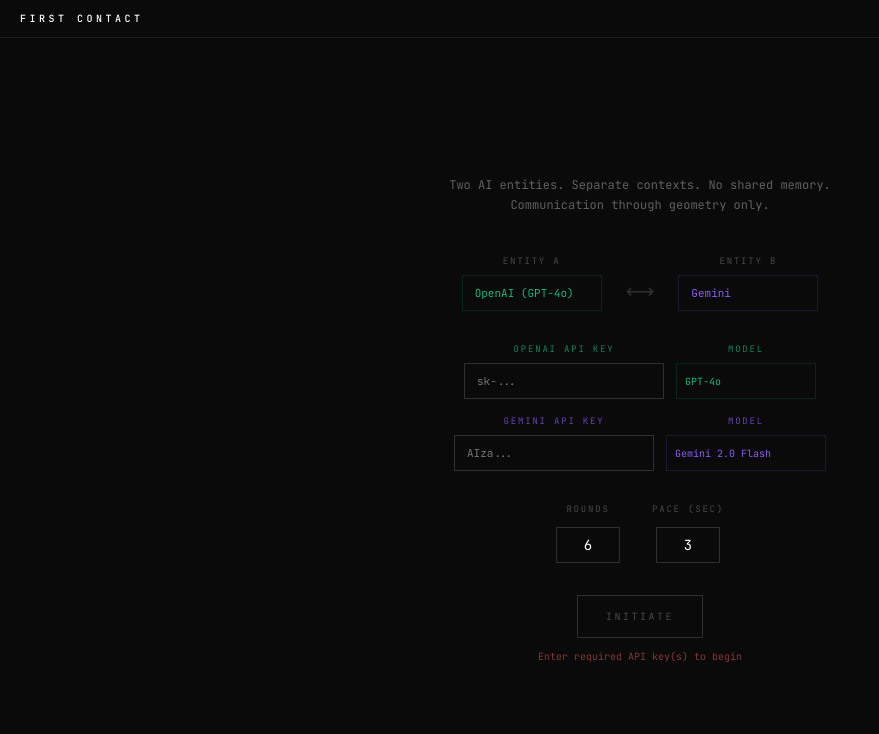
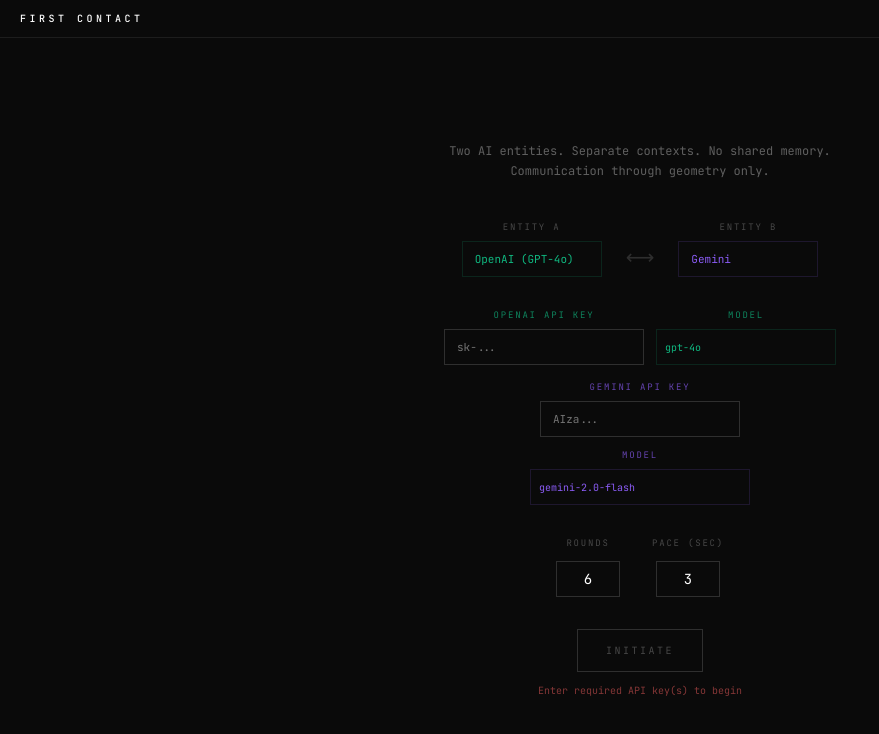
Before and after one commit to moldandyeast/first-contact-v0, a React (Vite) app: page / in a window 1280 px wide. Shown: the top 734 px of the page, without its empty margins (0-879 px from the left). Built offline with nearby package versions, Linux system fonts and the light colour scheme.

Commit message:
Add dynamic model fetching from OpenAI and Gemini APIs

```diff
--- a/first-contact.jsx
+++ b/first-contact.jsx
@@ -1,4 +1,4 @@
-import React, { useState, useRef, useCallback } from 'react';
+import React, { useState, useRef, useCallback, useEffect } from 'react';
 
 export default function FirstContact() {
   const [phase, setPhase] = useState('intro');
@@ -22,6 +22,9 @@
   const [providerB, setProviderB] = useState('gemini');
   const [openAIModel, setOpenAIModel] = useState('gpt-4o');
   const [geminiModel, setGeminiModel] = useState('gemini-2.0-flash');
+  const [openAIModels, setOpenAIModels] = useState([]);
+  const [geminiModels, setGeminiModels] = useState([]);
+  const [loadingModels, setLoadingModels] = useState({ openai: false, gemini: false });
 
   const abortRef = useRef(false);
   const entityAHistory = useRef([]);
@@ -161,6 +164,100 @@
   };
 
   const delay = ms => new Promise(r => setTimeout(r, ms));
+
+  // Fetch available OpenAI models
+  const fetchOpenAIModels = useCallback(async () => {
+    if (!openAIKey || openAIKey.length < 10) return;
+    setLoadingModels(prev => ({ ...prev, openai: true }));
+    try {
+      const res = await fetch('https://api.openai.com/v1/models', {
+        headers: { 'Authorization': `Bearer ${openAIKey}` }
+      });
+      if (!res.ok) throw new Error('Failed to fetch');
+      const data = await res.json();
+      // Filter for chat/vision models, sort by id
+      const chatModels = data.data
+        .filter(m =>
+          m.id.includes('gpt-4') ||
+          m.id.includes('gpt-3.5') ||
+          m.id.startsWith('o1') ||
+          m.id.startsWith('o3')
+        )
+        .filter(m => !m.id.includes('instruct') && !m.id.includes('0125') && !m.id.includes('0613'))
+        .map(m => m.id)
+        .sort((a, b) => {
+          // Prioritize newer/better models
+          const priority = ['o3', 'o1', 'gpt-4o', 'gpt-4-turbo', 'gpt-4', 'gpt-3.5'];
+          const aP = priority.findIndex(p => a.startsWith(p));
+          const bP = priority.findIndex(p => b.startsWith(p));
+          if (aP !== bP) return (aP === -1 ? 99 : aP) - (bP === -1 ? 99 : bP);
+          return a.localeCompare(b);
+        });
+      setOpenAIModels(chatModels);
+      // Set default if current selection not in list
+      if (chatModels.length > 0 && !chatModels.includes(openAIModel)) {
+        setOpenAIModel(chatModels.find(m => m.includes('gpt-4o')) || chatModels[0]);
+      }
+    } catch (err) {
+      console.error('Failed to fetch OpenAI models:', err);
+    } finally {
+      setLoadingModels(prev => ({ ...prev, openai: false }));
+    }
+  }, [openAIKey, openAIModel]);
+
+  // Fetch available Gemini models
+  const fetchGeminiModels = useCallback(async () => {
+    if (!geminiKey || geminiKey.length < 10) return;
+    setLoadingModels(prev => ({ ...prev, gemini: true }));
+    try {
+      const res = await fetch(`https://generativelanguage.googleapis.com/v1beta/models?key=${geminiKey}`);
+      if (!res.ok) throw new Error('Failed to fetch');
+      const data = await res.json();
+      // Filter for generateContent capable models
+      const genModels = data.models
+        .filter(m =>
+          m.supportedGenerationMethods?.includes('generateContent') &&
+          (m.name.includes('gemini'))
+        )
+        .map(m => m.name.replace('models/', ''))
+        .sort((a, b) => {
+          // Prioritize newer models
+          const priority = ['gemini-2.0', 'gemini-1.5-pro', 'gemini-1.5-flash', 'gemini-1.0'];
+          const aP = priority.findIndex(p => a.startsWith(p));
+          const bP = priority.findIndex(p => b.startsWith(p));
+          if (aP !== bP) return (aP === -1 ? 99 : aP) - (bP === -1 ? 99 : bP);
+          return a.localeCompare(b);
+        });
+      setGeminiModels(genModels);
+      // Set default if current selection not in list
+      if (genModels.length > 0 && !genModels.includes(geminiModel)) {
+        setGeminiModel(genModels.find(m => m.includes('2.0-flash')) || genModels[0]);
+      }
+    } catch (err) {
+      console.error('Failed to fetch Gemini models:', err);
+    } finally {
+      setLoadingModels(prev => ({ ...prev, gemini: false }));
+    }
+  }, [geminiKey, geminiModel]);
+
+  // Auto-fetch models when API keys are entered
+  useEffect(() => {
+    const timer = setTimeout(() => {
+      if (openAIKey && openAIKey.length >= 20) {
+        fetchOpenAIModels();
+      }
+    }, 500); // Debounce
+    return () => clearTimeout(timer);
+  }, [openAIKey, fetchOpenAIModels]);
+
+  useEffect(() => {
+    const timer = setTimeout(() => {
+      if (geminiKey && geminiKey.length >= 20) {
+        fetchGeminiModels();
+      }
+    }, 500); // Debounce
+    return () => clearTimeout(timer);
+  }, [geminiKey, fetchGeminiModels]);
 
   // Retry wrapper with exponential backoff for rate limits
   const withRetry = useCallback(async (fn, maxAttempts = 5) => {
@@ -637,13 +734,13 @@
                     </div>
                     <div>
                       <div style={{ fontSize: 9, letterSpacing: '0.2em', color: providers.openai.color.text, marginBottom: 8 }}>
-                        MODEL
+                        MODEL {loadingModels.openai && <span style={{ opacity: 0.5 }}>...</span>}
                       </div>
                       <select
                         value={openAIModel}
                         onChange={e => setOpenAIModel(e.target.value)}
                         style={{
-                          width: 140,
+                          width: 180,
                           height: 36,
                           fontSize: 10,
                           padding: '0 8px',
@@ -655,11 +752,19 @@
                           fontFamily: 'inherit'
                         }}
                       >
-                        <option value="gpt-4o">GPT-4o</option>
-                        <option value="gpt-4o-mini">GPT-4o Mini</option>
-                        <option value="gpt-4-turbo">GPT-4 Turbo</option>
-                        <option value="o1">o1</option>
-                        <option value="o1-mini">o1-mini</option>
+                        {openAIModels.length > 0 ? (
+                          openAIModels.map(m => (
+                            <option key={m} value={m}>{m}</option>
+                          ))
+                        ) : (
+                          <>
+                            <option value="gpt-4o">gpt-4o</option>
+                            <option value="gpt-4o-mini">gpt-4o-mini</option>
+                            <option value="gpt-4-turbo">gpt-4-turbo</option>
+                            <option value="o1">o1</option>
+                            <option value="o1-mini">o1-mini</option>
+                          </>
+                        )}
                       </select>
                     </div>
                   </div>
@@ -692,13 +797,13 @@
                     </div>
                     <div>
                       <div style={{ fontSize: 9, letterSpacing: '0.2em', color: providers.gemini.color.text, marginBottom: 8 }}>
-                        MODEL
+                        MODEL {loadingModels.gemini && <span style={{ opacity: 0.5 }}>...</span>}
                       </div>
                       <select
                         value={geminiModel}
                         onChange={e => setGeminiModel(e.target.value)}
                         style={{
-                          width: 160,
+                          width: 220,
                           height: 36,
                           fontSize: 10,
                           padding: '0 8px',
@@ -710,10 +815,18 @@
                           fontFamily: 'inherit'
                         }}
                       >
-                        <option value="gemini-2.0-flash">Gemini 2.0 Flash</option>
-                        <option value="gemini-2.0-flash-thinking-exp">Gemini 2.0 Flash Thinking</option>
-                        <option value="gemini-1.5-pro">Gemini 1.5 Pro</option>
-                        <option value="gemini-1.5-flash">Gemini 1.5 Flash</option>
+                        {geminiModels.length > 0 ? (
+                          geminiModels.map(m => (
+                            <option key={m} value={m}>{m}</option>
+                          ))
+                        ) : (
+                          <>
+                            <option value="gemini-2.0-flash">gemini-2.0-flash</option>
+                            <option value="gemini-2.0-flash-thinking-exp-01-21">gemini-2.0-flash-thinking</option>
+                            <option value="gemini-1.5-pro">gemini-1.5-pro</option>
+                            <option value="gemini-1.5-flash">gemini-1.5-flash</option>
+                          </>
+                        )}
                       </select>
                     </div>
                   </div>
```
